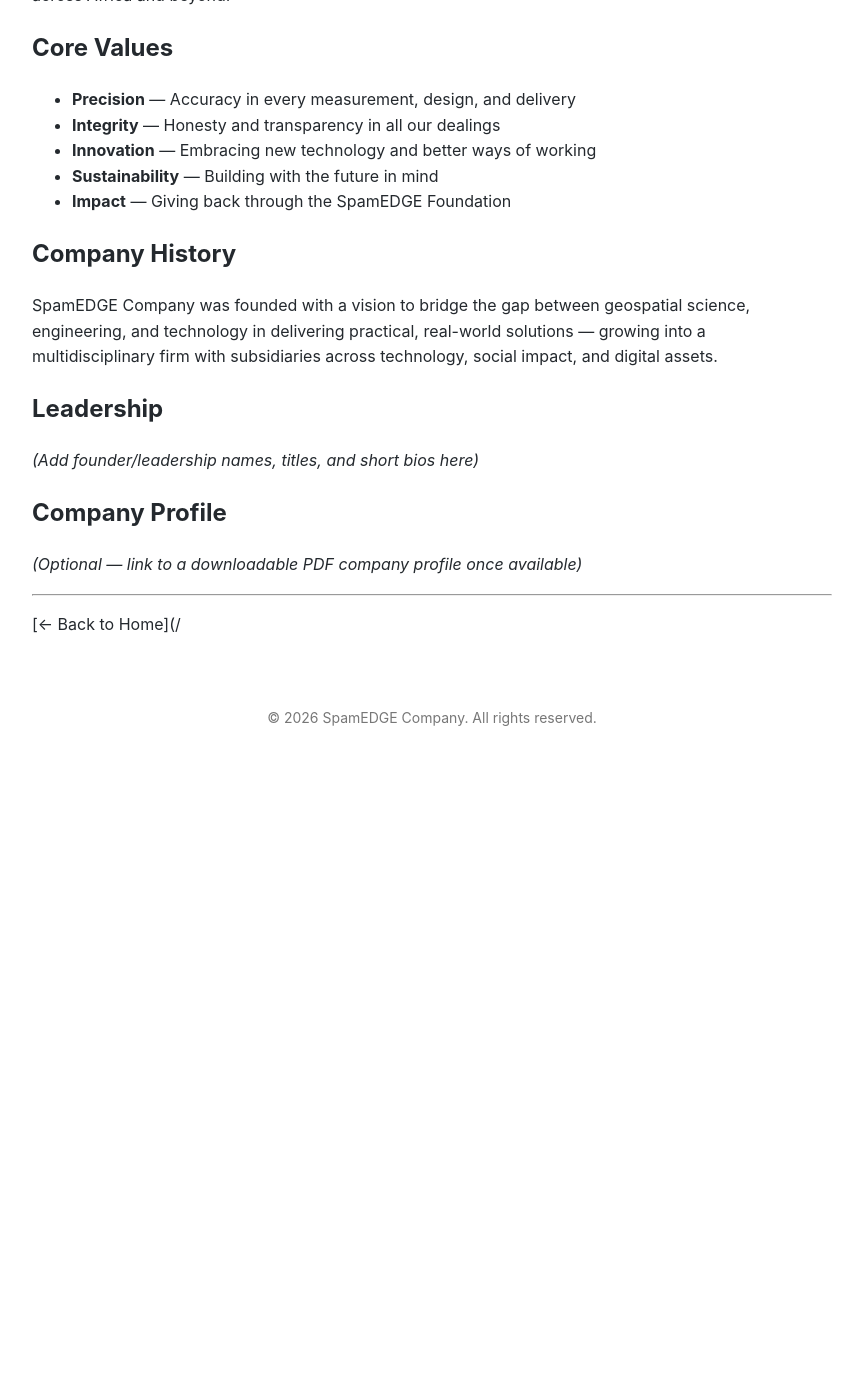
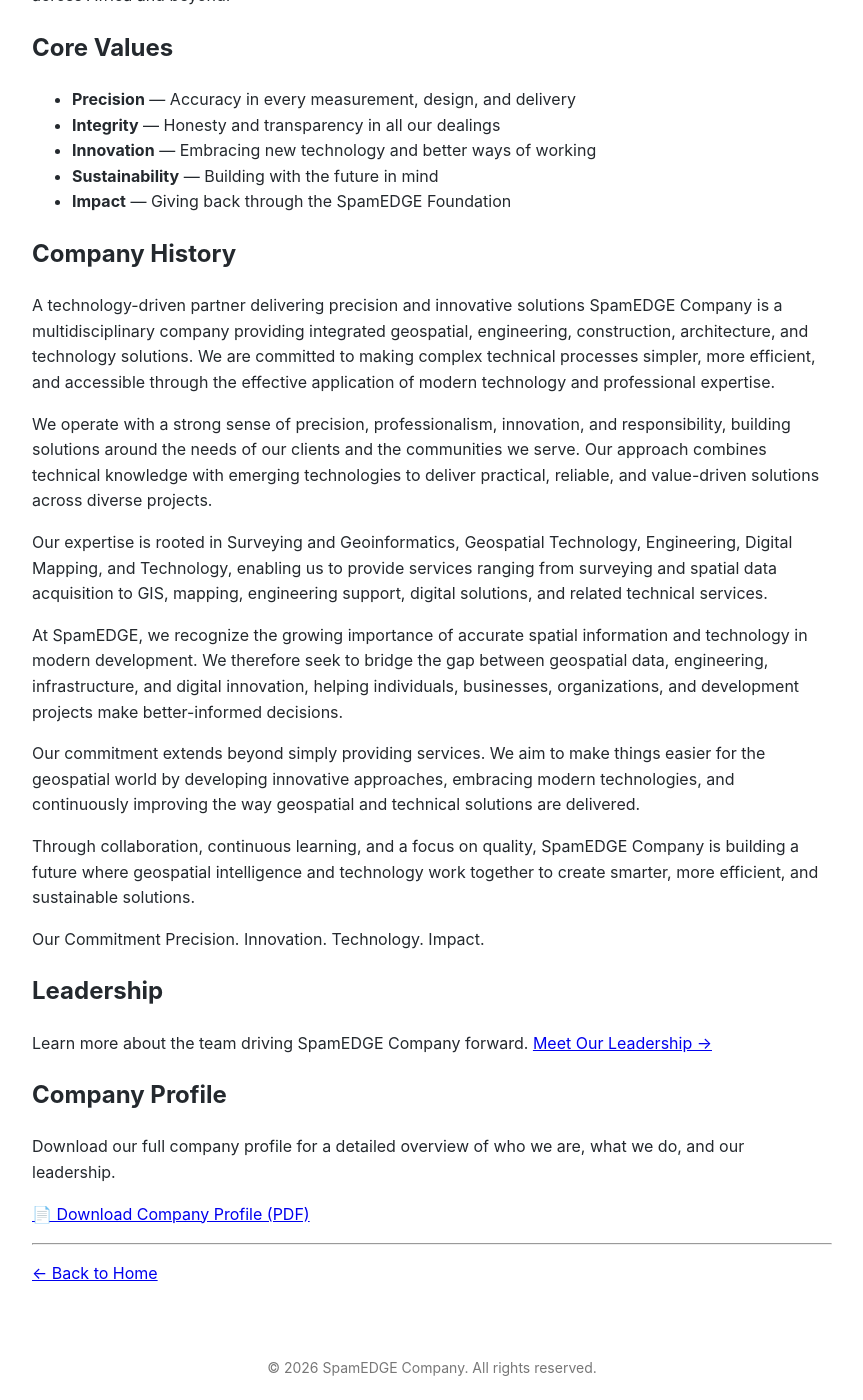
Before and after one commit to spamEDGEcompany/spamEDGEcompany.github.io, a Jekyll site: the page built from about.md, in a window 1280 px wide and 1400 px high, scrolled down 730 px. Shown: the whole window, without its empty margins (208-1071 px from the left). Built offline with Jekyll 4.4.1, drawn with Linux system fonts in a browser that asks for light colours; before the commit the page ends 1480 px from its top, so only the background shows below that.

Commit message:
Update about.md

```diff
--- a/about.md
+++ b/about.md
@@ -25,13 +25,30 @@ To be a leading multidisciplinary company driving geospatial, engineering, and t
 - **Impact** — Giving back through the SpamEDGE Foundation
 
 ## Company History
-SpamEDGE Company was founded with a vision to bridge the gap between geospatial science, engineering, and technology in delivering practical, real-world solutions — growing into a multidisciplinary firm with subsidiaries across technology, social impact, and digital assets.
+A technology-driven partner delivering precision and innovative solutions
+SpamEDGE Company is a multidisciplinary company providing integrated geospatial, engineering, construction, architecture, and technology solutions. We are committed to making complex technical processes simpler, more efficient, and accessible through the effective application of modern technology and professional expertise.
+
+We operate with a strong sense of precision, professionalism, innovation, and responsibility, building solutions around the needs of our clients and the communities we serve. Our approach combines technical knowledge with emerging technologies to deliver practical, reliable, and value-driven solutions across diverse projects.
+
+Our expertise is rooted in Surveying and Geoinformatics, Geospatial Technology, Engineering, Digital Mapping, and Technology, enabling us to provide services ranging from surveying and spatial data acquisition to GIS, mapping, engineering support, digital solutions, and related technical services.
+
+At SpamEDGE, we recognize the growing importance of accurate spatial information and technology in modern development. We therefore seek to bridge the gap between geospatial data, engineering, infrastructure, and digital innovation, helping individuals, businesses, organizations, and development projects make better-informed decisions.
+
+Our commitment extends beyond simply providing services. We aim to make things easier for the geospatial world by developing innovative approaches, embracing modern technologies, and continuously improving the way geospatial and technical solutions are delivered.
+
+Through collaboration, continuous learning, and a focus on quality, SpamEDGE Company is building a future where geospatial intelligence and technology work together to create smarter, more efficient, and sustainable solutions.
+
+Our Commitment
+Precision. Innovation. Technology. Impact.
 
 ## Leadership
-*(Add founder/leadership names, titles, and short bios here)*
+Learn more about the team driving SpamEDGE Company forward.
+[Meet Our Leadership →](/leadership)
 
 ## Company Profile
-*(Optional — link to a downloadable PDF company profile once available)*
+Download our full company profile for a detailed overview of who we are, what we do, and our leadership.
+
+[📄 Download Company Profile (PDF)](/SpamEDGE_Company_Profile.pdf)
 
 ---
-[← Back to Home](/
+[← Back to Home](/)
```
